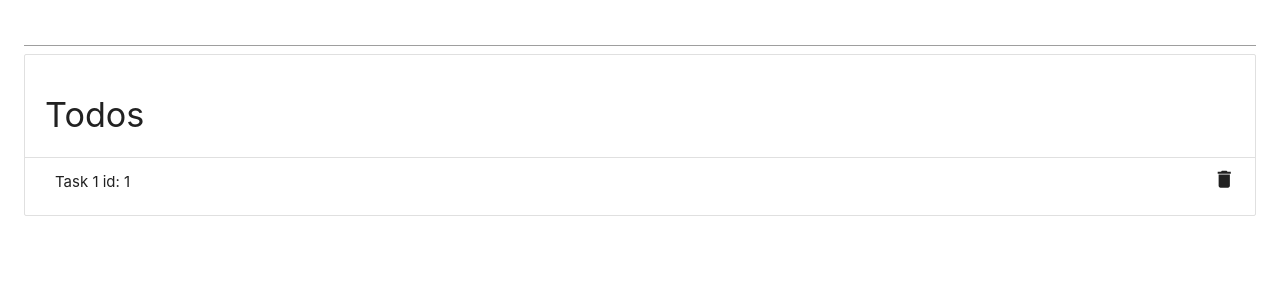
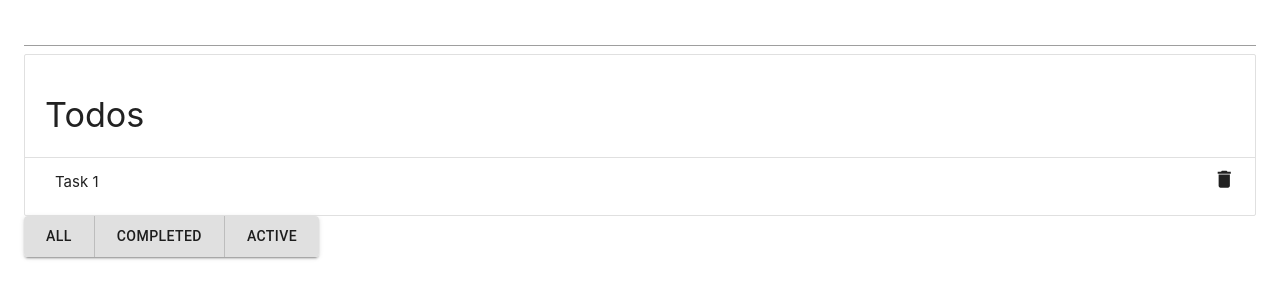
Before and after one commit to sanykos/react-todo, a React (Create React App) app: page / in a window 1280 px wide. Shown: the top 300 px of the page. Built offline with nearby package versions, Linux system fonts and the light colour scheme.

Commit message:
ada filter todos

```diff
--- a/src/App/index.tsx
+++ b/src/App/index.tsx
@@ -1,5 +1,6 @@
-import React, { ChangeEvent, FC, KeyboardEvent, SyntheticEvent, useState } from 'react';
-import { List, ListItem, Container } from '@material-ui/core';
+import React, { ChangeEvent, FC, KeyboardEvent, SyntheticEvent, useState, useMemo } from 'react';
+import { filterItems } from '../utils/filterItems';
+import { List, ListItem, Container, ButtonGroup, Button } from '@material-ui/core';
 import { Delete, Done } from '@material-ui/icons';
 import 'materialize-css/dist/css/materialize.min.css';
 
@@ -7,20 +8,26 @@ const initialState = [
   {
     id: 1,
     title: 'Task 1',
-    status: false,
+    complete: false,
   },
 ];
 
 export interface ITodo {
   id: number;
   title: string;
-  status: boolean;
+  complete: boolean;
+}
+
+export enum VISIBILITY_FILTER {
+  SHOW_ALL = 'SHAW_ALL',
+  COMPLETED = 'COMPLETED',
+  ACTIVE = 'ACTIVE',
 }
 
 const App: FC = () => {
-
   const [todos, setTodos] = useState<ITodo[]>(initialState);
   const [value, setValue] = useState('');
+  const [filter, setFilter] = useState<VISIBILITY_FILTER>(VISIBILITY_FILTER.SHOW_ALL);
 
   const changeInputHandler = (event: ChangeEvent<HTMLInputElement>): void => {
     setValue(event.target.value);
@@ -29,7 +36,7 @@ const App: FC = () => {
   const onKeyPressHandler = (event: KeyboardEvent<HTMLInputElement>): void => {
     if (event.key === 'Enter') {
       if (value.length > 3) {
-        setTodos(prev => [...prev, { title: value, id: prev.length + 1, status: false }]);
+        setTodos((prev) => [...prev, { title: value, id: prev.length + 1, complete: false }]);
         setValue('');
       }
     }
@@ -38,37 +45,61 @@ const App: FC = () => {
   const deleteHandler = (id: number) => {
     return (event: SyntheticEvent) => {
       event.stopPropagation();
-      const newTodos = todos.filter(todo => todo.id !== id);
+      const newTodos = todos.filter((todo) => todo.id !== id);
       setTodos(newTodos);
-    }
-  }
+    };
+  };
 
   const changeStatusHandler = (id: number) => {
     return () => {
       if (todos.length > 0) {
-        const newTodos = todos.map(todo => todo.id === id ? { ...todo, status: !todo.status } : todo);
+        const newTodos = todos.map((todo) => (todo.id === id ? { ...todo, complete: !todo.complete } : todo));
         setTodos(newTodos);
       }
-    }
-  }
+    };
+  };
+
+  const filterHandler = (filter: VISIBILITY_FILTER) => {
+    return () => {
+      setFilter(filter);
+    };
+  };
+
+  const visibleData = useMemo(() => filterItems(todos, filter), [filter, todos]);
 
   return (
     <Container id="App">
       <input type="text" value={value} onChange={changeInputHandler} onKeyPress={onKeyPressHandler} />
       <List className="collection with-header">
-        <ListItem className="collection-header"><h4>Todos</h4></ListItem>
-        {todos.length > 0 && todos.map(todo =>
-        (<ListItem key={todo.id}
-          onClick={changeStatusHandler(todo.id)}
-          className="collection-item"
-          style={{ display: 'flex', justifyContent: 'space-between' }}>{todo.title + ' id: ' + todo.id}
-          <div className="icons-block">
-            {todo.status && (<Done />)}
-            <Delete style={{ cursor: 'pointer' }}
-              onClick={deleteHandler(todo.id)} /></div></ListItem>))}
+        <ListItem className="collection-header">
+          <h4>Todos</h4>
+        </ListItem>
+        {visibleData.length > 0 &&
+          visibleData.map((todo) => (
+            <ListItem
+              key={todo.id}
+              onClick={changeStatusHandler(todo.id)}
+              className="collection-item"
+              style={{
+                display: 'flex',
+                justifyContent: 'space-between',
+              }}
+            >
+              {todo.title}
+              <div className="icons-block">
+                {todo.complete && <Done />}
+                <Delete style={{ cursor: 'pointer' }} onClick={deleteHandler(todo.id)} />
+              </div>
+            </ListItem>
+          ))}
       </List>
-    </Container >
-  )
-}
+      <ButtonGroup variant="contained" size="large" aria-label="large button group">
+        <Button onClick={filterHandler(VISIBILITY_FILTER.SHOW_ALL)}>All</Button>
+        <Button onClick={filterHandler(VISIBILITY_FILTER.COMPLETED)}>completed</Button>
+        <Button onClick={filterHandler(VISIBILITY_FILTER.ACTIVE)}>active</Button>
+      </ButtonGroup>
+    </Container>
+  );
+};
 
 export default App;
--- /dev/null
+++ b/src/utils/filterItems.ts
@@ -0,0 +1,14 @@
+import { ITodo, VISIBILITY_FILTER } from '../App';
+
+export function filterItems(todos: ITodo[], filter: VISIBILITY_FILTER) {
+  console.log('filterItems');
+  switch (filter) {
+    case VISIBILITY_FILTER.ACTIVE:
+      return todos.filter(({ complete }) => !complete);
+    case VISIBILITY_FILTER.COMPLETED:
+      return todos.filter(({ complete }) => complete);
+    case VISIBILITY_FILTER.SHOW_ALL:
+    default:
+      return todos;
+  }
+}
```
Also changed, not shown: prettier.config.js (added, +34 -0 lines).
